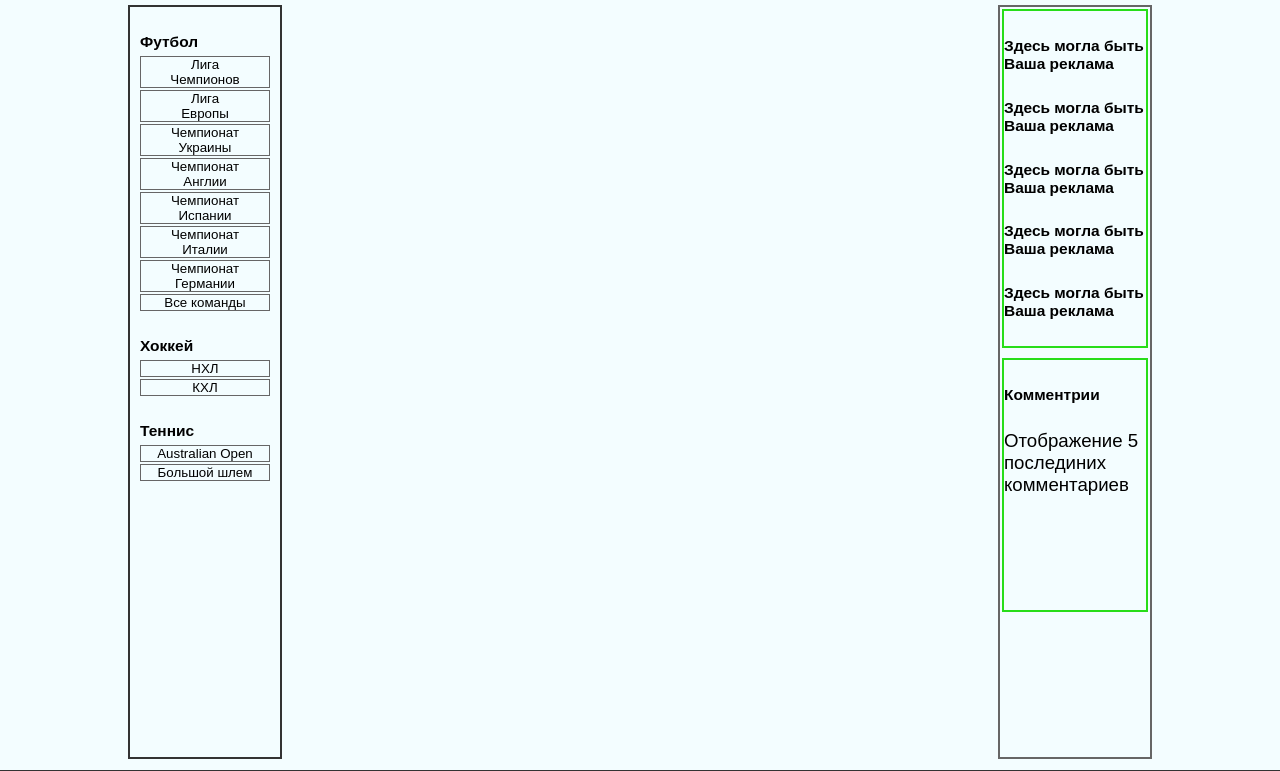
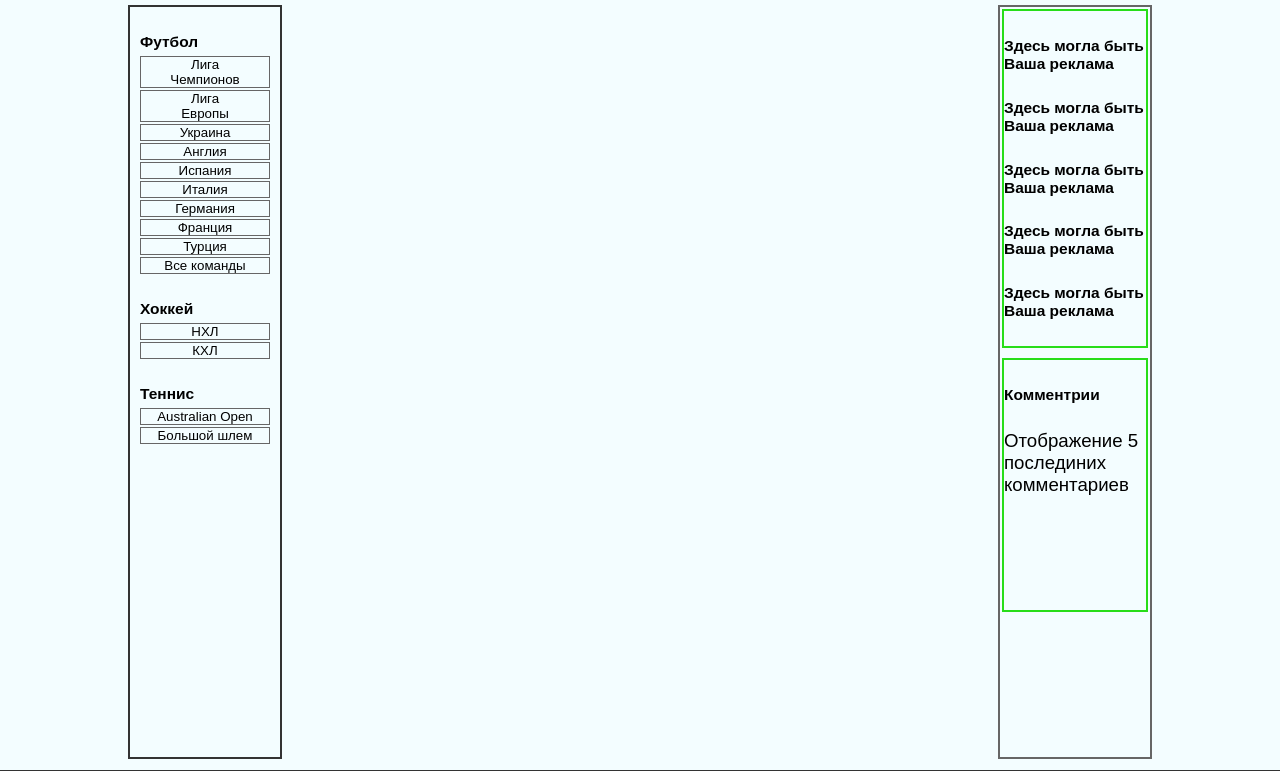
Before and after one commit to Romissevd/sports_league, a Django app: page /football/champions_league/ in a window 1280 px wide. Shown: the part 125-896 px from the top of the page. Run offline with Django 3.2, Linux system fonts and the light colour scheme; data that the repository does not hold is empty.

Commit message:
added country championships

```diff
--- a/football/templates/champions_league.html
+++ b/football/templates/champions_league.html
@@ -1,9 +1,18 @@
 {% extends "base.html" %}
 
 {% block content %}
+
+    {% regroup leagues by league as league_list %}
     <ul>
-    {% for team in teams %}
-        <li><a href="team/{{ team.fc_en_name }}/">{{ team.fc_en_name}} == {{ team.fc_id_name_dictionary.club_name }}</a></li>
+    {% for league in league_list %}
+        <li>{{ league.grouper }}
+        <ul>
+        {% for team in league.list %}
+            <li><a href="team/{{ team.fc_en_name }}/">{{ team.team_name }}</a></li>
+        {% endfor %}
+        </ul>
+        </li>
+
     {% endfor %}
     </ul>
 {% endblock %}
--- a/football/templates/team.html
+++ b/football/templates/team.html
@@ -42,7 +42,7 @@
             <li>Вместимость {{ team_info.stadium.capacity }} зрителя/(ей)</li>
         {% endif %}
         {% if team_info.stadium.url_stadium %}
-            <li><a href="{{ team_info.stadium.url_stadium }}">Официальный сайт стадиона</a></li>
+            <img src="{{ team_info.stadium.url_stadium }}"/>
         {% endif %}
         </ul>
     {% endif %}
--- a/football/urls.py
+++ b/football/urls.py
@@ -4,6 +4,13 @@ from . import views
 
 urlpatterns = [
     path('champions_league/', views.champions_league, name='cl'),
+    path('england/', views.championship, {'ru_name_country': 'Англия'}, name='england'),
+    path('spain/', views.championship, {'ru_name_country': 'Испания'}, name='spain'),
+    path('italy/', views.championship, {'ru_name_country': 'Италия'}, name='italy'),
+    path('germany/', views.championship, {'ru_name_country': 'Германия'}, name='germany'),
+    path('ukraine/', views.championship, {'ru_name_country': 'Украина'}, name='ukraine'),
+    path('france/', views.championship, {'ru_name_country': 'Франция'}, name='france'),
+    path('turkey/', views.championship, {'ru_name_country': 'Турция'}, name='turkey'),
     path('all_teams/', views.all_teams, name='all_teams'),
     re_path(r'team/(?P<team_name>[\w|\W]+)/', views.team),
 ]
--- a/football/views.py
+++ b/football/views.py
@@ -1,5 +1,5 @@
 from django.shortcuts import render
-from .models import FootballClub, ParsingData
+from .models import FootballClub, ParsingData, CountryRuName
 
 # Create your views here.
 
@@ -7,6 +7,23 @@ from .models import FootballClub, ParsingData
 def champions_league(request):
     teams = FootballClub.objects.filter(country__country_name="Англия")
     return render(request, "champions_league.html", {"teams": teams})
+
+
+def championship(request, ru_name_country):
+    country = CountryRuName.objects.get(country_name=ru_name_country)
+    teams = FootballClub.objects.filter(country__country_name=ru_name_country)
+    leag = []
+    print(len(teams))
+    for team in teams:
+        info = ParsingData.objects.get(name_id=team.fc_id_name_dictionary, country_id=country.id)
+        leag.append({
+            'league': info.league_id.league_name,
+            'team_name': info.name_id.club_name,
+            'fc_en_name': team.fc_en_name,
+        }
+        )
+    leag = sorted(leag, key=lambda k: k['league'])
+    return render(request, "champions_league.html", {"leagues": leag})
 
 
 def team(request, team_name):
--- a/parser/parser_info_fc.py
+++ b/parser/parser_info_fc.py
@@ -121,7 +121,7 @@ def parser_data_processing(dct_info):
 
 
 db = FCDataBase()
-id_country = [] # 2, 6, 43, 65, 66, 112, 129, 134, 167, 174, 176, 178,
+id_country = [] # 2, 6, 43, 65, 66, 112, 129, 134, 164, 167, 174, 176, 178,
 for country in id_country:
     db.query("""SELECT link_for_parsing, name_id_id FROM football_parsingdata WHERE country_id_id = %s;""",
              (country,))
--- a/templates/base.html
+++ b/templates/base.html
@@ -60,11 +60,13 @@
                 <ul class="widget-list">
                     <li class="championship"><a href="{% url 'cl' %}">Лига<br>Чемпионов</a></li>
                     <li class="championship"><a href="/">Лига<br>Европы</a></li>
-                    <li class="championship"><a href="/" >Чемпионат<br>Украины</a></li>
-                    <li class="championship"><a href="/">Чемпионат<br>Англии</a></li>
-                    <li class="championship"><a href="/">Чемпионат<br>Испании</a></li>
-                    <li class="championship"><a href="/">Чемпионат<br>Италии</a></li>
-                    <li class="championship"><a href="/">Чемпионат<br>Германии</a></li>
+                    <li class="championship"><a href="{% url 'ukraine' %}" >Украина</a></li>
+                    <li class="championship"><a href="{% url 'england' %}">Англия</a></li>
+                    <li class="championship"><a href="{% url 'spain' %}">Испания</a></li>
+                    <li class="championship"><a href="{% url 'italy' %}">Италия</a></li>
+                    <li class="championship"><a href="{% url 'germany' %}">Германия</a></li>
+                    <li class="championship"><a href="{% url 'france' %}">Франция</a></li>
+                    <li class="championship"><a href="{% url 'turkey' %}">Турция</a></li>
                     <li class="championship"><a href="{% url 'all_teams' %}">Все команды</a></li>
                 </ul>
             </div>
```
